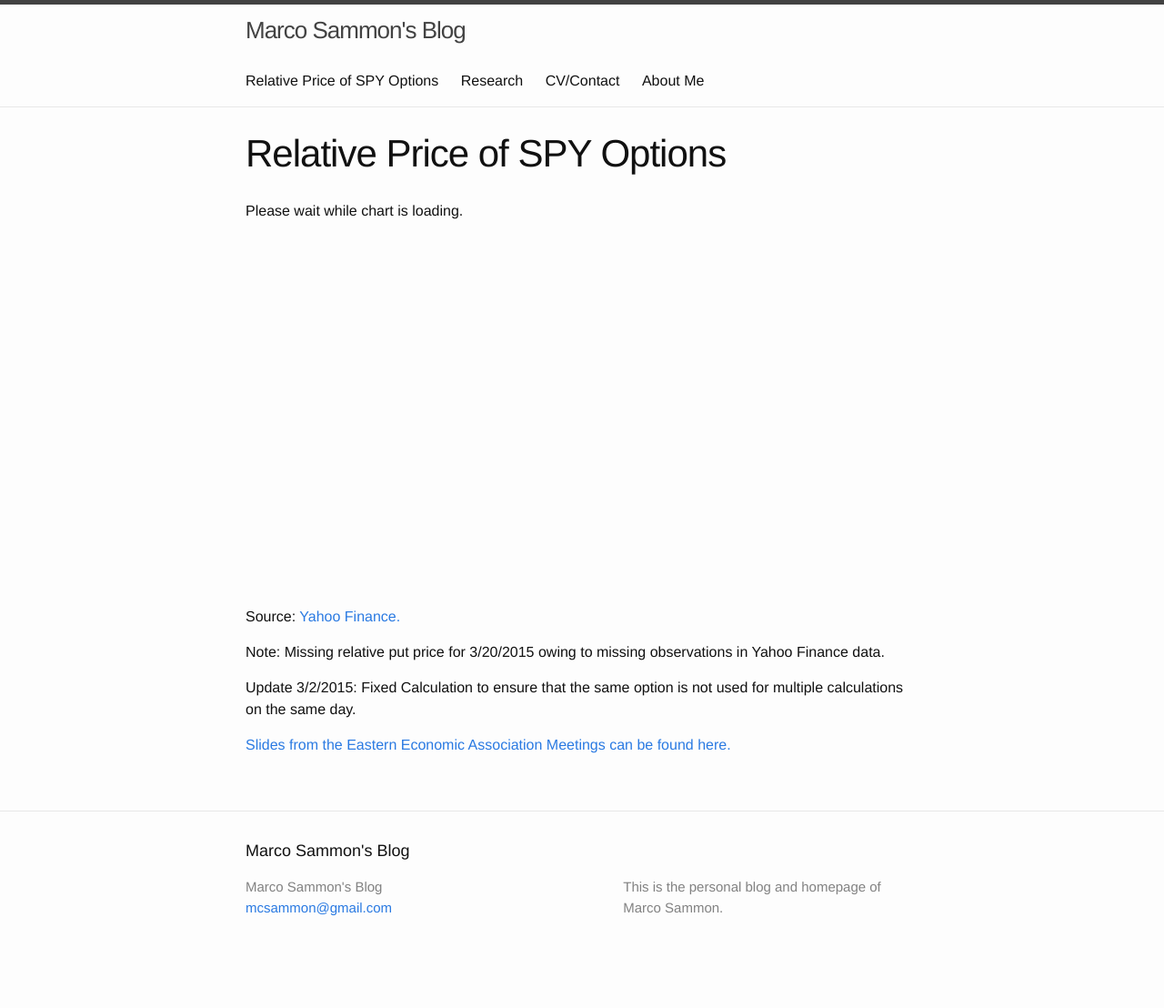
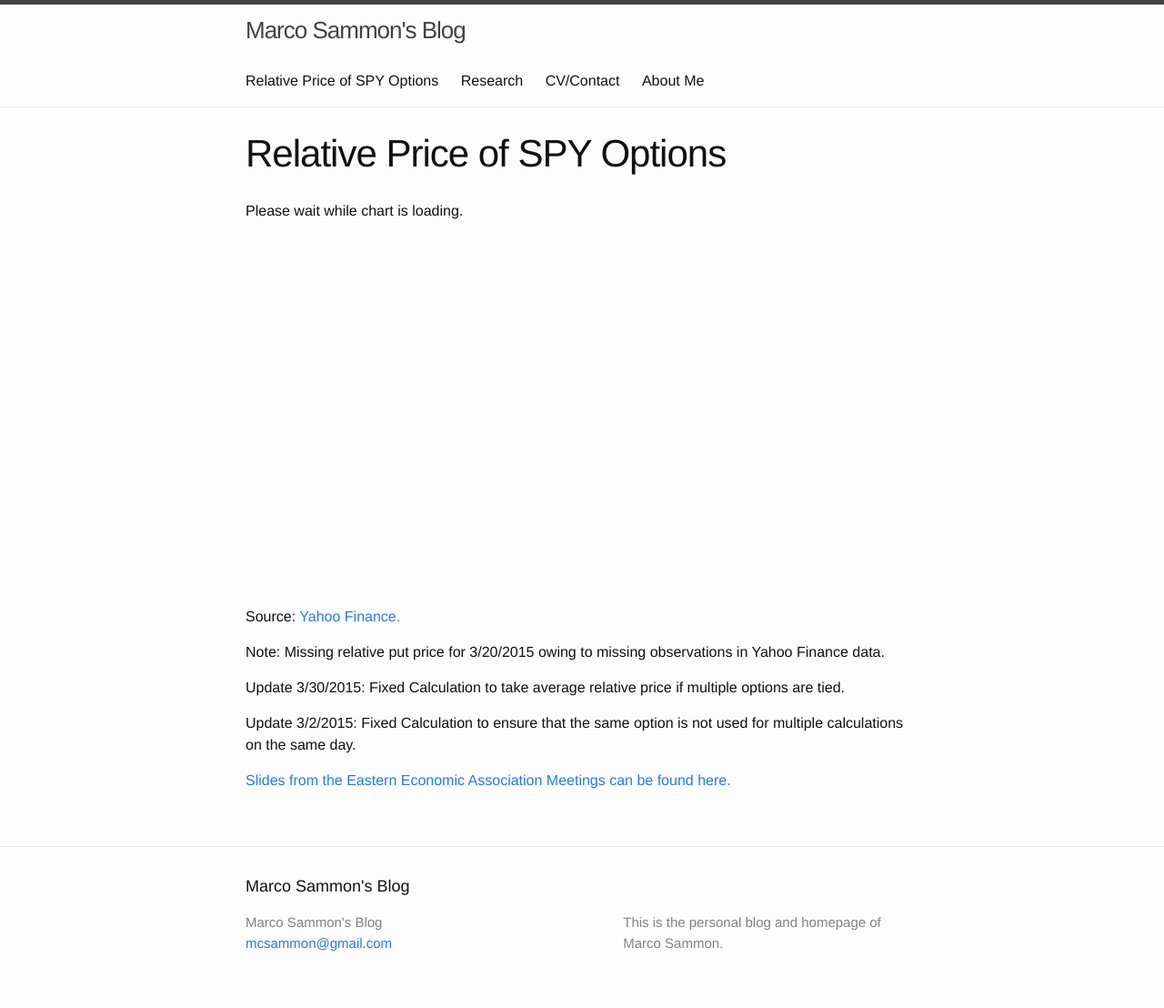
Before and after one commit to mcsammon/mcsammon.github.io, a Jekyll site: the page built from spy-options.html, in a window 1280 px wide. Shown: the whole page at 91% size. Built offline with Jekyll 4.4.1, drawn with Linux system fonts in a browser that asks for light colours; before the commit the page ends 1069 px from its top, so only the background shows below that.

Commit message:
Added new not

```diff
--- a/spy-options.html
+++ b/spy-options.html
@@ -19,6 +19,8 @@ order: 1
 
 <p>Note: Missing relative put price for 3/20/2015 owing to missing observations in Yahoo Finance data.</p>
 
+<p>Update 3/30/2015: Fixed Calculation to take average relative price if multiple options are tied.</p>
+
 <p>Update 3/2/2015: Fixed Calculation to ensure that the same option is not used for multiple calculations on the same day.</p>
 
 <p>
```
